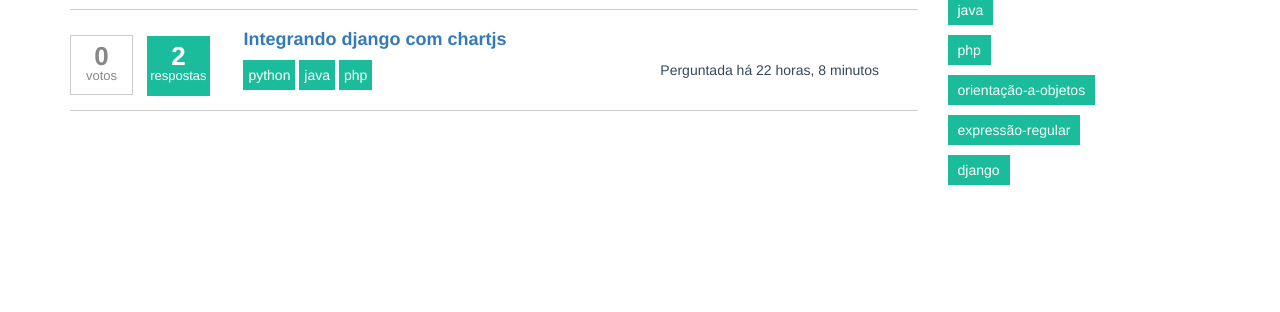
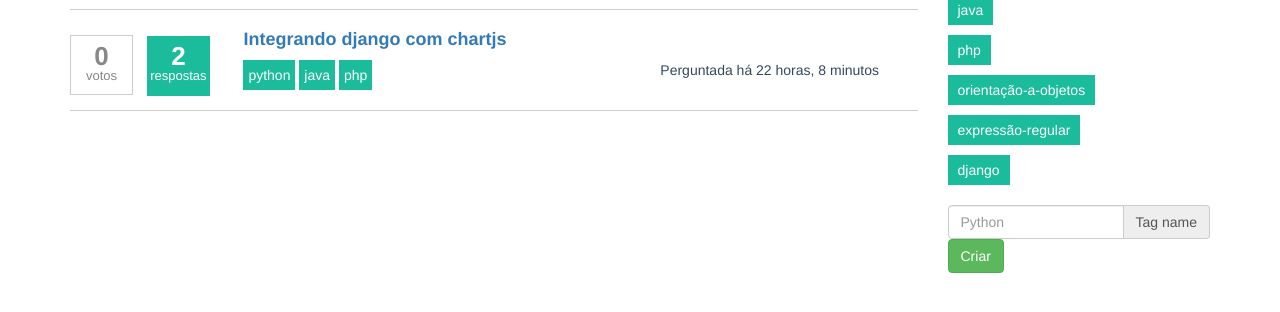
Before and after one commit to Marlysson/django-qa, a Django app: page / in a window 1280 px wide. Shown: the part 242-554 px from the top of the page. Run offline with Django 3.2, Linux system fonts and the light colour scheme; data comes from the database, SQL or seed files in the repository; some libraries are stand-ins or nearby versions.

Commit message:
Adicionando inserção de tags.

```diff
--- a/core/templates/base.html
+++ b/core/templates/base.html
@@ -29,9 +29,21 @@
 			{% endblock %}
 		</div>
 		<div class="col-lg-3">
-			{% block left_tags %}
+				{% block left_tags %}
 
-  			{% endblock %}
+	  			{% endblock %}
+
+	  			<form action="{% url 'criar_tag' %}" method="post">
+	  				{% csrf_token %}
+	  				<div class="input-group">
+			  			<input type="text" name="tag" class="form-control" placeholder="Python" aria-describedby="basic-addon2">
+		  				<span class="input-group-addon" id="basic-addon2">Tag name</span>
+						</div>
+
+	  				<button type="submit" class="btn btn-success">Criar</button>
+	  			</form>
+
+
 		</div>
 	</div>
 
--- a/core/views.py
+++ b/core/views.py
@@ -41,3 +41,14 @@ def escolher_resposta(request,id_resposta):
 	resposta.save()
 
 	return redirect('index')
+
+def criar_tag(request):
+
+	nome = request.POST['tag']
+
+	existe = Tag.objects.filter(nome__icontains=nome).count()
+
+	if not existe:
+		tag = Tag.objects.create(nome=nome)
+
+	return redirect('index')
--- a/djangoqa/settings.py
+++ b/djangoqa/settings.py
@@ -25,7 +25,7 @@ SECRET_KEY = '2*v%*b(qtdo3a8lq#lt$3n)hpwos*0w8fgm5mev9tl3q#@p(11'
 # SECURITY WARNING: don't run with debug turned on in production!
 DEBUG = True
 
-ALLOWED_HOSTS = ['marlysson.pythonanywhere.com']
+ALLOWED_HOSTS = ['localhost','marlysson.pythonanywhere.com']
 
 
 # Application definition
--- a/djangoqa/urls.py
+++ b/djangoqa/urls.py
@@ -24,5 +24,6 @@ urlpatterns = [
     url(r'^$',views.perguntas_recentes,name="index"),
     url(r'^perguntas/(?P<id_pergunta>[0-9]+)/$',views.respostas,name="detalhes"),
     url(r'^perguntas/(?P<id_pergunta>[0-9]+)/excluir/$',views.excluir_pergunta),
-    url(r'^respostas/(?P<id_resposta>[0-9]+)/mais_util/$',views.escolher_resposta)
+    url(r'^respostas/(?P<id_resposta>[0-9]+)/mais_util/$',views.escolher_resposta),
+    url(r'^tags/create/$',views.criar_tag,name="criar_tag")
 ]
```
